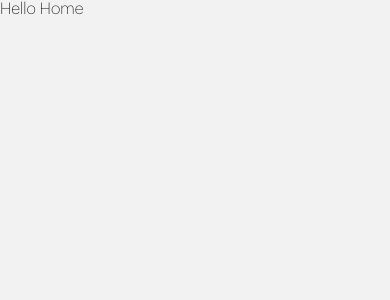
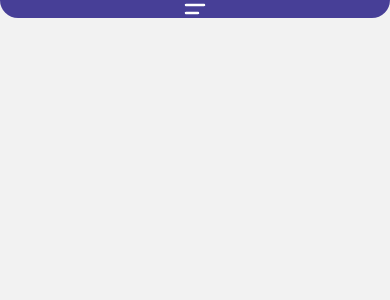
Before and after one commit to RHsanto/Coide-19_App, a React Native app: screen /Home in a window 390 px wide. Shown: the top 300 px of the page. Built offline with nearby package versions, Linux system fonts and the light colour scheme.

Commit message:
add naivigation

```diff
--- a/src/screens/home.js
+++ b/src/screens/home.js
@@ -1,13 +1,35 @@
-import { View } from "react-native";
+import { Image, SafeAreaView, ScrollView, StyleSheet, View } from "react-native";
 import Text from "../components/text/text";
+import { colors } from "../theme/color";
 
 
 export default function Home(){
 
   return(
-    <View>
-      <Text>Hello Home</Text>
-    </View>
+   <SafeAreaView>
+    <ScrollView>
+      <View style={styles.firstContainer}>
+      <View style={styles.navbar}>
+        <View>
+          <Image source={require('../../assets/image/menu.png')} />
+        </View>
+        <View></View>
+      </View>
+      </View>
+    </ScrollView>
+   </SafeAreaView>
   )
 
 }
+const styles = StyleSheet.create({
+  firstContainer:{
+    backgroundColor:colors.violet,
+    borderBottomLeftRadius:30,
+    borderBottomRightRadius:30,
+
+  },
+  navbar:{
+    alignItems:'center',
+    justifyContent:'space-between'
+  }
+})
```
Also changed, not shown: assets/image/menu.png (added).
